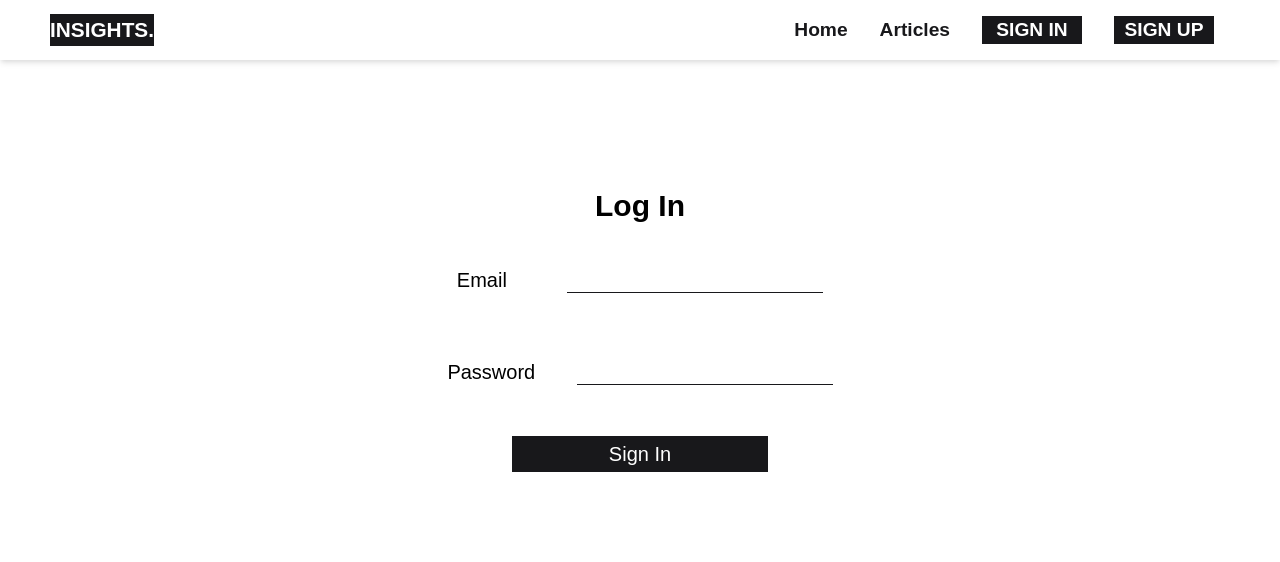
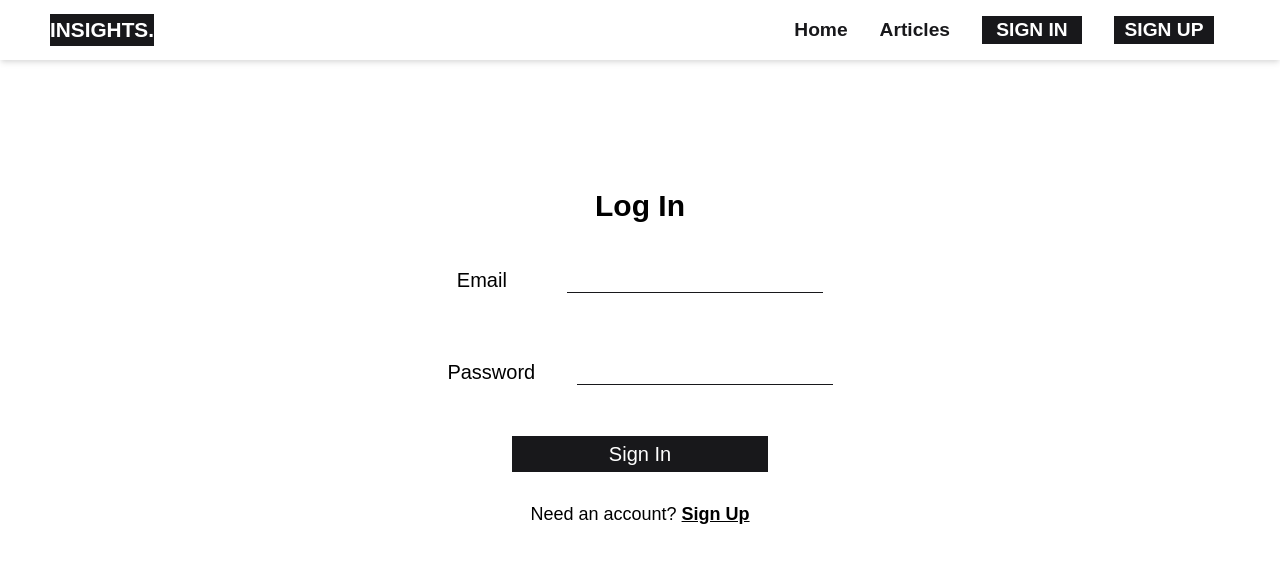
Before and after one commit to TimmyChan99/insights, a React (Create React App) app: page /signin in a window 1280 px wide. Shown: the top 562 px of the page. Built offline with nearby package versions, Linux system fonts and the light colour scheme; no server answers.

Commit message:
Signin user via firebase auth

```diff
--- a/src/componentes/auth/AuthProvider.js
+++ b/src/componentes/auth/AuthProvider.js
@@ -1,6 +1,6 @@
 import React, {useState, useEffect, useContext} from 'react'
 import {auth} from '../../firebase'
-import {createUserWithEmailAndPassword, updateProfile} from 'firebase/auth'
+import {createUserWithEmailAndPassword, signInWithEmailAndPassword, updateProfile} from 'firebase/auth'
 
 const AuthContext = React.createContext();
 
@@ -23,9 +23,14 @@ const AuthProvider = ({ children }) => {
 		})
 	}
 
+	const signin = (email, password) => {
+		return signInWithEmailAndPassword(auth, email, password)
+	}
+
  const value = {
 	currentUser,
-	signup
+	signup,
+	signin
  }
 
 	return (
--- a/src/pages/SignIn.js
+++ b/src/pages/SignIn.js
@@ -1,27 +1,44 @@
-import React from 'react'
-import { useSpring, animated as a, config } from '@react-spring/web'
+import React, {useState, useRef} from 'react'
+import { Link } from 'react-router-dom';
+import { useAuth } from '../componentes/auth/AuthProvider'
 
 const SignIn = () => {
+	const emailRef = useRef();
+	const passwordRef = useRef();
+	const { signin, currentUser } = useAuth();
+	const [error, setError] = useState('')
+	const [loading, setLoading] = useState(false)
 
-	const reveal = useSpring({
-		config: config.slow,
-		from: { opacity: 0, y: 50 },
-		to: {
-			opacity: 1,
-			y: 0,
-		},
-	});
+	const handleSignIn =  async (event) => {
+		event.preventDefault();
+
+		try {
+			setError('')
+			setLoading(true)
+		  await signin(emailRef.current.value, passwordRef.current.value)
+			console.log(currentUser.displayName);
+
+		} catch(error) {
+			const errorCode = error.code;
+			setError(errorCode);
+		}
+
+		setLoading(false)
+	}
 
 	return (
-		<a.div style={reveal} className='sm:w-2/3 lg:w-2/5 m-auto space-y-7 flex flex-col justify-center items-center mt-[10%]'>
+		<div className='sm:w-2/3 lg:w-2/5 m-auto space-y-7 flex flex-col justify-center items-center mt-[10%]'>
 
 			<h1 className='font-extrabold text-3xl'>Log In</h1>
 
-			<form className='w-5/6 space-y-9 flex flex-col '>
+			<form
+			onSubmit={handleSignIn}
+			className='w-5/6 space-y-9 flex flex-col '>
 
 				<div className='h-14 flex items-center justify-around'>
 					<label className='text-lg sm:text-xl font-medium'>Email</label>
 					<input
+					ref={emailRef}
 					className='border-b border-zinc-900 w-3/5 focus:outline-none'
 					type='email' />
 				</div>
@@ -29,7 +46,8 @@ const SignIn = () => {
 				<div className='h-14 flex items-center justify-around'>
 					<label className='text-lg sm:text-xl font-medium'>Password</label>
 					<input
-					className='border-b border-zinc-900 w-3/5'
+					ref={passwordRef}
+					className='border-b border-zinc-900 w-3/5 focus:outline-none'
 					type='password' />
 				</div>
 
@@ -38,7 +56,10 @@ const SignIn = () => {
 				type='submit'
 				>Sign In</button>
 			</form>
-		</a.div>
+			<div className='sm:text-lg'>
+				Need an account? <Link className='font-bold underline' to='/signup'>Sign Up</Link>
+			</div>
+		</div>
 	)
 }
 
--- a/src/pages/SignUp.js
+++ b/src/pages/SignUp.js
@@ -1,4 +1,5 @@
 import React, { useRef, useState } from 'react'
+import { Link } from 'react-router-dom';
 import { useAuth } from '../componentes/auth/AuthProvider'
 
 const SignUp = () => {
@@ -40,7 +41,7 @@ const SignUp = () => {
 					<label className='text-lg sm:text-xl font-medium'>Name</label>
 					<input
 					ref={nameRef}
-					className='border-b border-zinc-900 w-3/5'
+					className='border-b border-zinc-900 w-3/5 focus:outline-none'
 					type='text'
 					name='name' />
 				</div>
@@ -58,7 +59,7 @@ const SignUp = () => {
 					<label className='text-lg sm:text-xl font-medium'>Password</label>
 					<input
 					ref={passwordRef}
-					className='border-b border-zinc-900 w-3/5'
+					className='border-b border-zinc-900 w-3/5 focus:outline-none'
 					type='password'
 					name='password' />
 				</div>
@@ -68,12 +69,15 @@ const SignUp = () => {
 				type='submit'
 				>Sign Up</button>) : (
 					<button
-				className='text-lg text-xl font-medium bg-zinc-500 text-white w-3/5 m-auto h-9'
+				className='text-xl font-medium bg-zinc-500 text-white w-3/5 m-auto h-9'
 				type='submit'
 				>Signing Up...</button>
 				)
 			}
 			</form>
+			<div className='sm:text-lg'>
+				Already have an account? <Link className='font-bold underline' to='/signin'>Sign In</Link>
+			</div>
 		</div>
 	)
 }
```
